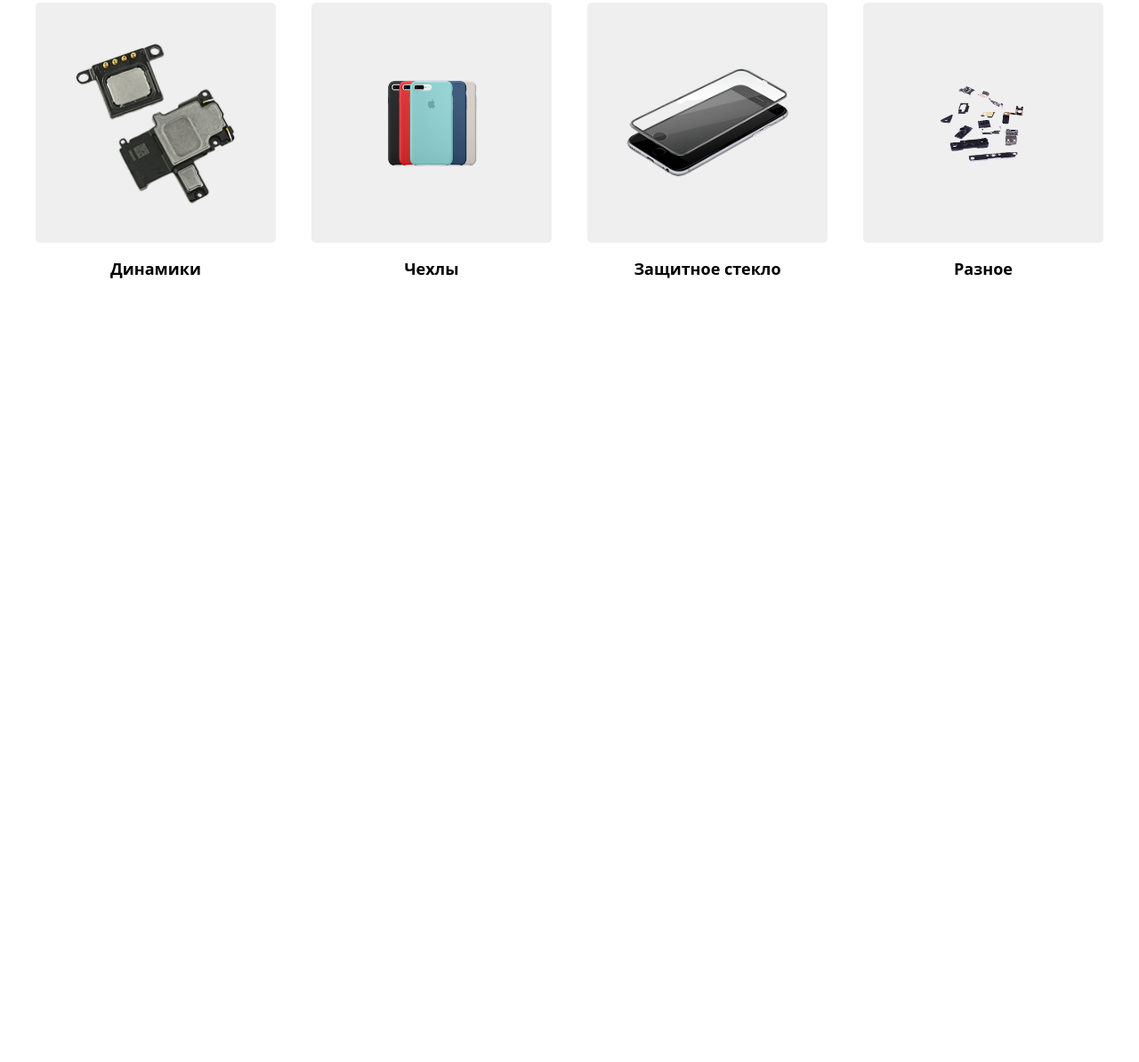
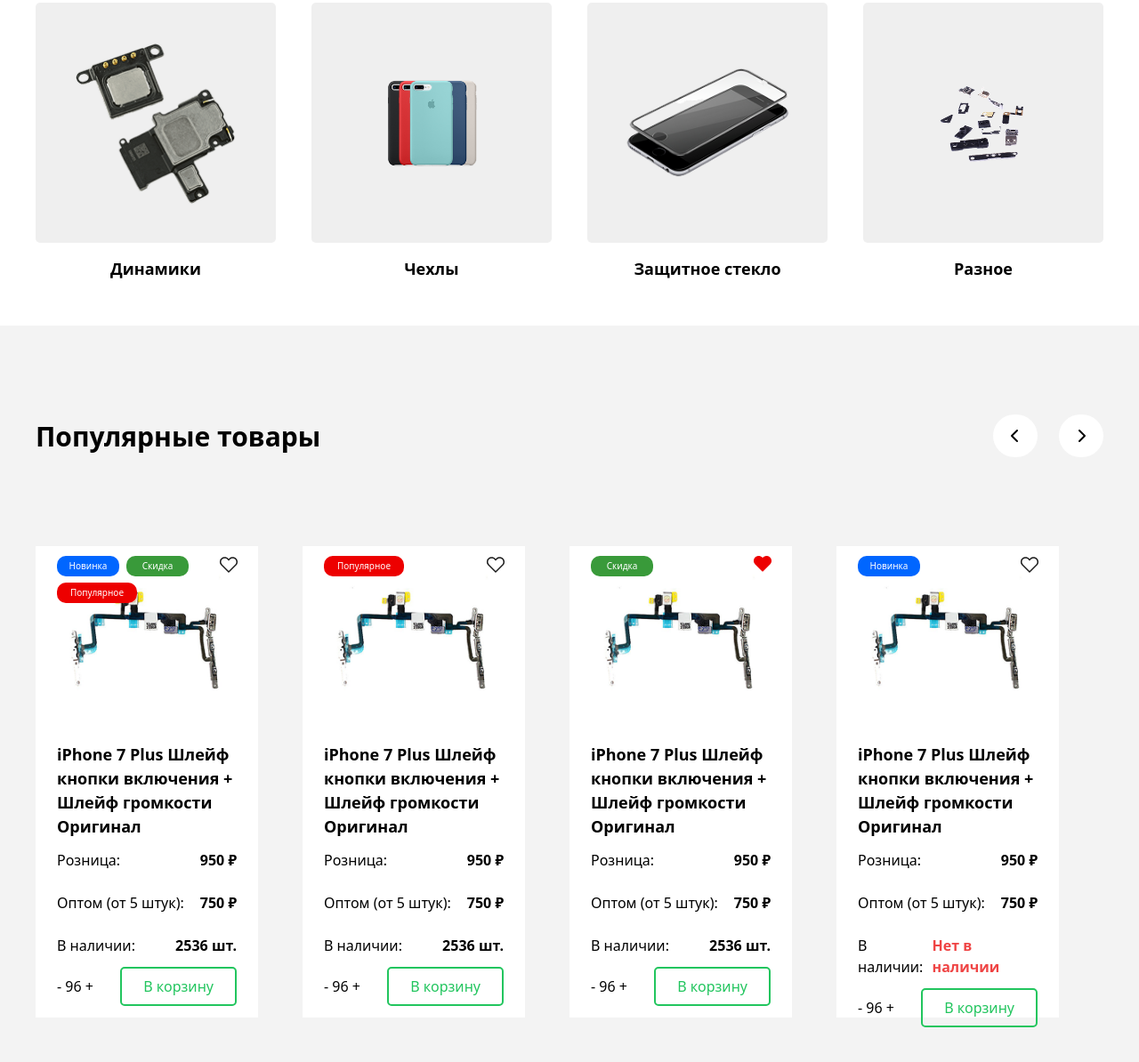
Before and after one commit to rahmonovvohid19999-web/Home_Work, a website: page src/Muhammad.html in a window 1280 px wide. Shown: the part 1328-2522 px from the top of the page at 89% size. Before the commit the page ends 1644 px from the top, so only its background shows below. Drawn offline with nearby package versions, Linux system fonts and the light colour scheme; files that its build step writes are made by us from their sources.

Commit message:
feat: finish section5 commit

```diff
--- a/src/Muhammad.html
+++ b/src/Muhammad.html
@@ -200,18 +200,19 @@
         <div class="grid grid-cols-4 gap-10 flex items-center mt-10">
 
           <div class="flex flex-col items-center gap-4 font-semibold text-[18px]">
-            <img class="bg-[#80808020] rounded-[5px] p-10" src="../myimg/img (7).png" alt="">
+            <img class="bg-[#80808020] rounded-[5px] p-10 hover:bg-[#e8e8e8]" src="../myimg/img (7).png" alt="">
             <p>Дисплеи</p>
           </div>
 
           <div class="flex flex-col items-center gap-4 font-semibold text-[18px]">
-            <img class="bg-[#80808020] rounded-[5px]  px-20 py-[80px]" src="../myimg/img (8).png" alt="">
+            <img class="bg-[#80808020] rounded-[5px]  px-20 py-[80px] hover:bg-[#e8e8e8]" src="../myimg/img (8).png"
+              alt="">
             <p>Аккумуляторы</p>
           </div>
 
 
           <div class="flex flex-col items-center gap-4 font-bold text-[18px]">
-            <img class="bg-[#80808020] rounded-[5px] p-10" src="../myimg/img (9).png" alt="">
+            <img class="bg-[#80808020] rounded-[5px] p-10 hover:bg-[#e8e8e8]" src="../myimg/img (9).png" alt="">
             <div class="flex gap-4 items-center">
               <p class="text-green-500 text-[18px] font-semibold">Шлейфы</p><i
                 class="fa-solid fa-arrow-right-long text-green-500"></i>
@@ -219,38 +220,173 @@
           </div>
 
           <div class="flex flex-col items-center gap-4 font-semibold text-[18px]">
-            <img class="bg-[#80808020] rounded-[5px]  px-20 py-[80px]" src="../myimg/img (10).png" alt="">
+            <img class="bg-[#80808020] rounded-[5px]  px-20 py-[80px] hover:bg-[#e8e8e8]" src="../myimg/img (10).png"
+              alt="">
             <p>Камера</p>
           </div>
 
 
 
           <div class="flex flex-col items-center gap-4 font-semibold text-[18px]">
-            <img class="bg-[#80808020] rounded-[5px] p-10" src="../myimg/img (11).png" alt="">
+            <img class="bg-[#80808020] rounded-[5px] p-10 hover:bg-[#e8e8e8]" src="../myimg/img (11).png" alt="">
             <p>Динамики</p>
           </div>
 
           <div class="flex flex-col items-center gap-4 font-semibold text-[18px]">
-            <img class="bg-[#80808020] rounded-[5px]  px-20 py-[80px]" src="../myimg/img (12).png" alt="">
+            <img class="bg-[#80808020] rounded-[5px]  px-20 py-[80px] hover:bg-[#e8e8e8]" src="../myimg/img (12).png"
+              alt="">
             <p>Чехлы</p>
           </div>
 
 
           <div class="flex flex-col items-center gap-4 font-bold text-[18px]">
-            <img class="bg-[#80808020] rounded-[5px] p-10" src="../myimg/img (13).png" alt="">
+            <img class="bg-[#80808020] rounded-[5px] p-10 hover:bg-[#e8e8e8]" src="../myimg/img (13).png" alt="">
             <div class="flex gap-4 items-center">
               <p class=" text-[18px] font-semibold">Защитное стекло</p>
             </div>
           </div>
 
-          <div class="flex flex-col items-center gap-4 font-semibold text-[18px]">
-            <img class="bg-[#80808020] rounded-[5px]  px-20 py-[80px]" src="../myimg/img (14).png" alt="">
+          <div class="flex flex-col items-center gap-4 font-semibold text-[18px] ">
+            <img class="bg-[#80808020] rounded-[5px]  px-20 py-[80px] hover:bg-[#e8e8e8]" src="../myimg/img (14).png"
+              alt="">
             <p>Разное</p>
           </div>
         </div>
 
       </div>
     </section>
+
+    <section class="bg-[#80808018] mt-[50px] pb-[50px]">
+      <div class="max-w-[1200px] m-auto">
+
+        <div class="flex items-center justify-between pt-[100px]">
+          <p class="text-[30px] font-bold ">Популярные товары</p>
+          <div class="flex gap-6">
+            <i class="fa-solid fa-chevron-left bg-white py-4 px-5 rounded-[100px] hover:bg-[#e8e8e8]"></i>
+            <i class="fa-solid fa-chevron-right bg-white py-4 px-5 rounded-[100px] hover:bg-[#e8e8e8]"></i>
+          </div>
+        </div>
+
+
+        <div class="grid grid-cols-4">
+
+<div class="relative mt-[100px] bg-[white] w-[250px] h-[530px] p-3">
+  <img src="../myimg/img (15).png" alt="">
+
+<p class=" absolute mt-[-170px] ml-3 bg-[#0066FF] p-1 w-[70px] rounded-[10px] text-[10px] text-white flex items-center justify-center">Новинка</p>
+<p class=" absolute mt-[-170px] ml-[90px] bg-[#399A3A] p-1 w-[70px] rounded-[10px] text-[10px] text-white flex items-center justify-center">Скидка</p>
+<p class=" absolute mt-[-140px] ml-3 bg-[#ED0000] p-1 w-[90px] rounded-[10px] text-[10px] text-white flex items-center justify-center">Популярное</p>
+
+<img class="absolute mt-[-170px] ml-[195px]" src="../myimg/0010.png" alt="">
+
+<p class="text-[18px] font-semibold pl-3 mt-10">iPhone 7 Plus Шлейф <br>
+   кнопки включения + <br>
+    Шлейф громкости <br>
+     Оригинал</p>
+
+     <p class="flex justify-between p-3 ">Розница: <span class="font-semibold">950 ₽</span></p>
+      <p class="flex justify-between p-3 ">Оптом (от 5 штук): <span class="font-semibold">750 ₽</span></p>
+      <p class="flex justify-between p-3 ">В наличии: <span class="font-semibold">2536 шт.</span></p>
+<div class="flex justify-between items-center px-3 ">
+  <p>- 96 +</p>
+<button class="border-2 border-green-500 text-green-500 hover:bg-[#ececec] py-2 px-6 rounded-[5px]">В корзину</button>
+</div>
+</div>
+
+
+
+
+<div class="relative mt-[100px] bg-[white] w-[250px] h-[530px] p-3">
+  <img src="../myimg/img (15).png" alt="">
+
+
+<p class=" absolute mt-[-170px] ml-3 bg-[#ED0000] p-1 w-[90px] rounded-[10px] text-[10px] text-white flex items-center justify-center">Популярное</p>
+
+<img class="absolute mt-[-170px] ml-[195px]" src="../myimg/0010.png" alt="">
+
+<p class="text-[18px] font-semibold pl-3 mt-10">iPhone 7 Plus Шлейф <br>
+   кнопки включения + <br>
+    Шлейф громкости <br>
+     Оригинал</p>
+
+     <p class="flex justify-between p-3 ">Розница: <span class="font-semibold">950 ₽</span></p>
+      <p class="flex justify-between p-3 ">Оптом (от 5 штук): <span class="font-semibold">750 ₽</span></p>
+      <p class="flex justify-between p-3 ">В наличии: <span class="font-semibold">2536 шт.</span></p>
+<div class="flex justify-between items-center px-3 ">
+  <p>- 96 +</p>
+<button class="border-2 border-green-500 text-green-500 hover:bg-[#ececec] py-2 px-6 rounded-[5px]">В корзину</button>
+</div>
+</div>
+
+
+
+
+
+<div class="relative mt-[100px] bg-[white] w-[250px] h-[530px] p-3">
+  <img src="../myimg/img (15).png" alt="">
+
+
+<p class=" absolute mt-[-170px] ml-3 bg-[#399A3A] p-1 w-[70px] rounded-[10px] text-[10px] text-white flex items-center justify-center">Скидка</p>
+
+
+<img class="absolute mt-[-170px] ml-[195px]" src="../myimg/Vector (11).png" alt="">
+
+<p class="text-[18px] font-semibold pl-3 mt-10">iPhone 7 Plus Шлейф <br>
+   кнопки включения + <br>
+    Шлейф громкости <br>
+     Оригинал</p>
+
+     <p class="flex justify-between p-3 ">Розница: <span class="font-semibold">950 ₽</span></p>
+      <p class="flex justify-between p-3 ">Оптом (от 5 штук): <span class="font-semibold">750 ₽</span></p>
+      <p class="flex justify-between p-3 ">В наличии: <span class="font-semibold">2536 шт.</span></p>
+<div class="flex justify-between items-center px-3 ">
+  <p>- 96 +</p>
+<button class="border-2 border-green-500 text-green-500 hover:bg-[#ececec] py-2 px-6 rounded-[5px]">В корзину</button>
+</div>
+</div>
+
+
+
+
+
+<div class="relative mt-[100px] bg-[white] w-[250px] h-[530px] p-3">
+  <img src="../myimg/img (15).png" alt="">
+
+<p class=" absolute mt-[-170px] ml-3 bg-[#0066FF] p-1 w-[70px] rounded-[10px] text-[10px] text-white flex items-center justify-center">Новинка</p>
+
+
+<img class="absolute mt-[-170px] ml-[195px]" src="../myimg/0010.png" alt="">
+
+<p class="text-[18px] font-semibold pl-3 mt-10">iPhone 7 Plus Шлейф <br>
+   кнопки включения + <br>
+    Шлейф громкости <br>
+     Оригинал</p>
+
+     <p class="flex justify-between p-3 ">Розница: <span class="font-semibold">950 ₽</span></p>
+      <p class="flex justify-between p-3 ">Оптом (от 5 штук): <span class="font-semibold">750 ₽</span></p>
+      <p class="flex justify-between p-3 ">В наличии: <span class="font-semibold text-red-500">Нет в наличии</span></p>
+<div class="flex justify-between items-center px-3 ">
+  <p>- 96 +</p>
+<button class="border-2 border-green-500 text-green-500 hover:text-black hover:border-black hover:bg-[#fd2e2e7e] py-2 px-6 rounded-[5px]">В корзину</button>
+</div>
+</div>
+
+
+
+
+
+</div>
+
+
+
+
+      </div>
+    </section>
+
+
+  <section >
+
+    <div class="max-w-[1200px] m-auto">
 
 
 
@@ -271,7 +407,9 @@
 
 
 
+</div>
 
+</section>
 
 
 
```
Also changed, not shown: myimg/0010.png (added), myimg/Vector (11).png (added), myimg/img (15).png (added).
